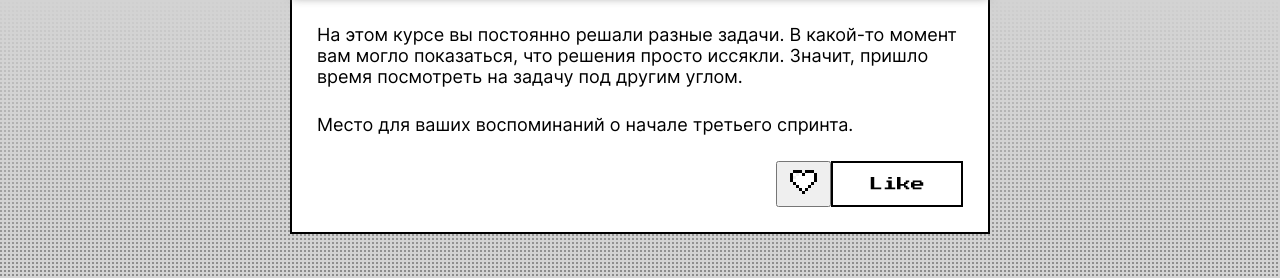
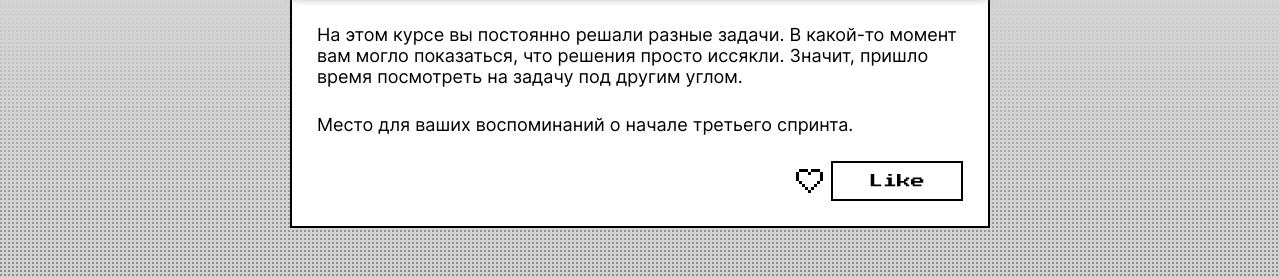
Before and after one commit to nefarioustwice/zakrivayuschiy-teg-f, a plain HTML site: page index.html in a window 1280 px wide. Shown: the part 6488-6766 px from the top of the page. Drawn offline with Linux system fonts and the light colour scheme.

Commit message:
fix id(2)

```diff
--- a/index.html
+++ b/index.html
@@ -416,9 +416,9 @@
             </div>
             <footer class="card__footer">
               <button
-                aria-labelledby="like_button"
+                aria-labelledby="like_button_6"
                 type="button"
-                class="card__icon-button_6"
+                class="card__icon-button"
               >
                 <svg
                   xmlns="http://www.w3.org/2000/svg"
```
